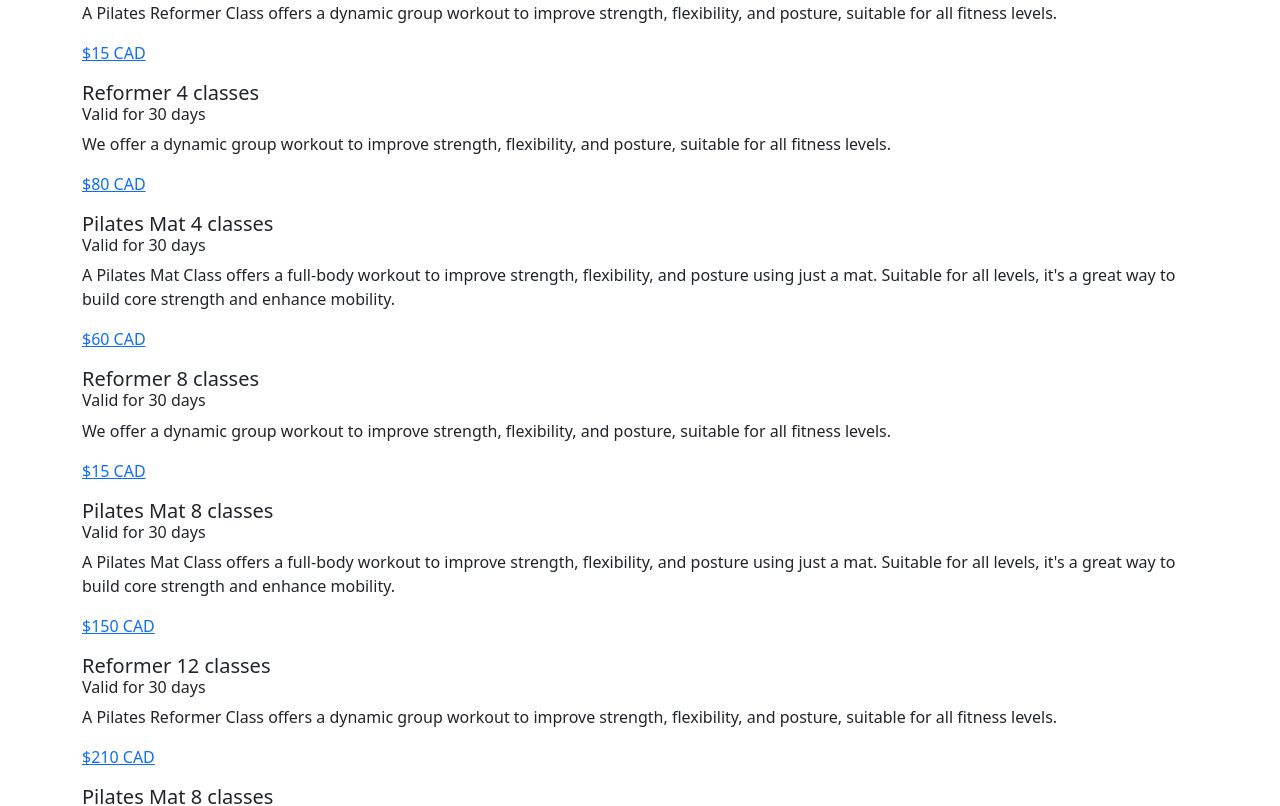
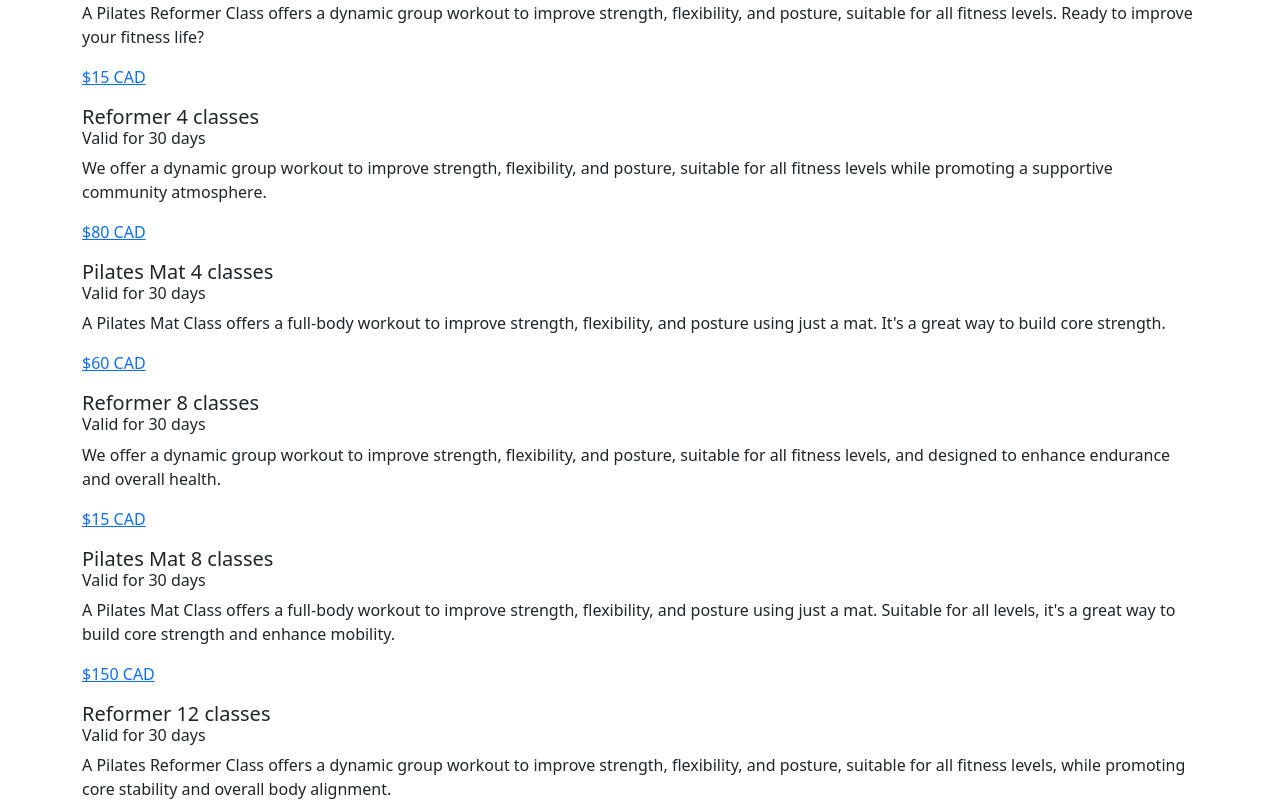
Before and after one commit to AngelicaMorales555/A3_Pilates_Page_AM, a Next.js app: page /about in a window 1280 px wide. Shown: the part 2840-3646 px from the top of the page. Built offline with nearby package versions, Linux system fonts and the light colour scheme.

Commit message:
details_main_page

```diff
--- a/app/components/nav.tsx
+++ b/app/components/nav.tsx
@@ -20,7 +20,7 @@ export default function Nav() {
         <div className="col-md-8">
           <div
             className="card-body d-flex flex-column justify-content-center align-items-center"
-            style={{ padding: '30px', height: '100%' }}
+            style={{ padding: '30px', height: '80%' }}
           >
             <h1>Nice to see you here!</h1>
             <p></p>
@@ -147,7 +147,7 @@ export default function Nav() {
         <div className="card-body_prices">
           <h5 className="card-title">Reformer class</h5>
           <h6 className="card-validation">Valid for 30 days</h6>
-      <p className="card-text">A Pilates Reformer Class offers a dynamic group workout to improve strength, flexibility, and posture, suitable for all fitness levels.</p>
+          <p className="card-text">A Pilates Reformer Class offers a dynamic group workout to improve strength, flexibility, and posture, suitable for all fitness levels. Ready to improve your fitness life?</p>
           <a href="#" className="card-link">$15 CAD</a>
           <p></p>
         </div>
@@ -157,7 +157,7 @@ export default function Nav() {
         <div className="card-body_prices">
           <h5 className="card-title">Reformer 4 classes</h5>
           <h6 className="card-validation">Valid for 30 days</h6>
-      <p className="card-text">We offer a dynamic group workout to improve strength, flexibility, and posture, suitable for all fitness levels.</p>
+          <p className="card-text">We offer a dynamic group workout to improve strength, flexibility, and posture, suitable for all fitness levels while promoting a supportive community atmosphere. </p>
           <a href="#" className="card-link">$80 CAD</a>
           <p></p>
         </div>
@@ -167,7 +167,7 @@ export default function Nav() {
         <div className="card-body_prices">
           <h5 className="card-title">Pilates Mat 4 classes</h5>
           <h6 className="card-validation">Valid for 30 days</h6>
-      <p className="card-text">A Pilates Mat Class offers a full-body workout to improve strength, flexibility, and posture using just a mat. Suitable for all levels, it's a great way to build core strength and enhance mobility.</p>
+          <p className="card-text">A Pilates Mat Class offers a full-body workout to improve strength, flexibility, and posture using just a mat. It's a great way to build core strength.</p>
           <a href="#" className="card-link">$60 CAD</a>
           <p></p>
         </div>
@@ -177,7 +177,7 @@ export default function Nav() {
         <div className="card-body_prices">
           <h5 className="card-title">Reformer 8 classes</h5>
           <h6 className="card-validation">Valid for 30 days</h6>
-      <p className="card-text">We offer a dynamic group workout to improve strength, flexibility, and posture, suitable for all fitness levels.</p>
+          <p className="card-text">We offer a dynamic group workout to improve strength, flexibility, and posture, suitable for all fitness levels, and designed to enhance endurance and overall health.</p>
           <a href="#" className="card-link">$15 CAD</a>
           <p></p>
         </div>
@@ -197,7 +197,7 @@ export default function Nav() {
         <div className="card-body_prices">
           <h5 className="card-title">Reformer 12 classes</h5>
           <h6 className="card-validation">Valid for 30 days</h6>
-      <p className="card-text">A Pilates Reformer Class offers a dynamic group workout to improve strength, flexibility, and posture, suitable for all fitness levels.</p>
+          <p className="card-text">A Pilates Reformer Class offers a dynamic group workout to improve strength, flexibility, and posture, suitable for all fitness levels, while promoting core stability and overall body alignment.</p>
           <a href="#" className="card-link">$210 CAD</a>
           <p></p>
         </div>
@@ -245,6 +245,10 @@ export default function Nav() {
 
         </p>
 
+        <p className="card-text"> +52 934 544 34 77
+
+        </p>
+
       </div>
       <div className="card-footer text-body-secondary">
         © 2024 The Pilates Room Ltd. All rights reserved.
--- a/app/globalcss.css
+++ b/app/globalcss.css
@@ -47,7 +47,7 @@ p {
 
 
 .button-classes {
-  padding: 10px 20px;
+  padding: 10px 10px;
   background-color: var(--principal-color-green);
   color: #fff;
   border: 2px solid var(--principal-color-green);
@@ -113,8 +113,10 @@ p {
   padding-top: 10%;
   display: flex;
   flex-direction: column;
+  border: none !important;
   /* Asegura que los elementos dentro del card-body se apilen verticalmente */
   justify-content: space-between;
+  background-color: #fff !important;
   /* Mantiene los elementos distribuidos verticalmente */
   flex-grow: 1;
   /* Permite que el body ocupe el espacio restante */
@@ -203,6 +205,19 @@ p {
   .container_packages {
     grid-template-columns: repeat(2, 1fr); /* 2 columnas en pantallas más pequeñas */
   }
+  h1 {
+    font-size: 40px !important; /* Tamaño de fuente para pantallas móviles */
+}
+
+.col-md-4 {
+  width: 60% !important; /* Ajusta el tamaño de la imagen en pantallas móviles */
+  height: auto; /* Mantiene la proporción original de la imagen */
+  margin: 0 auto; /* Centra la imagen */
+}
+
+.button-classes {
+  width: 50% !important;
+}
 }
 
 @media (max-width: 480px) {
```
Lines whose indentation alone changed are shown as unchanged.
